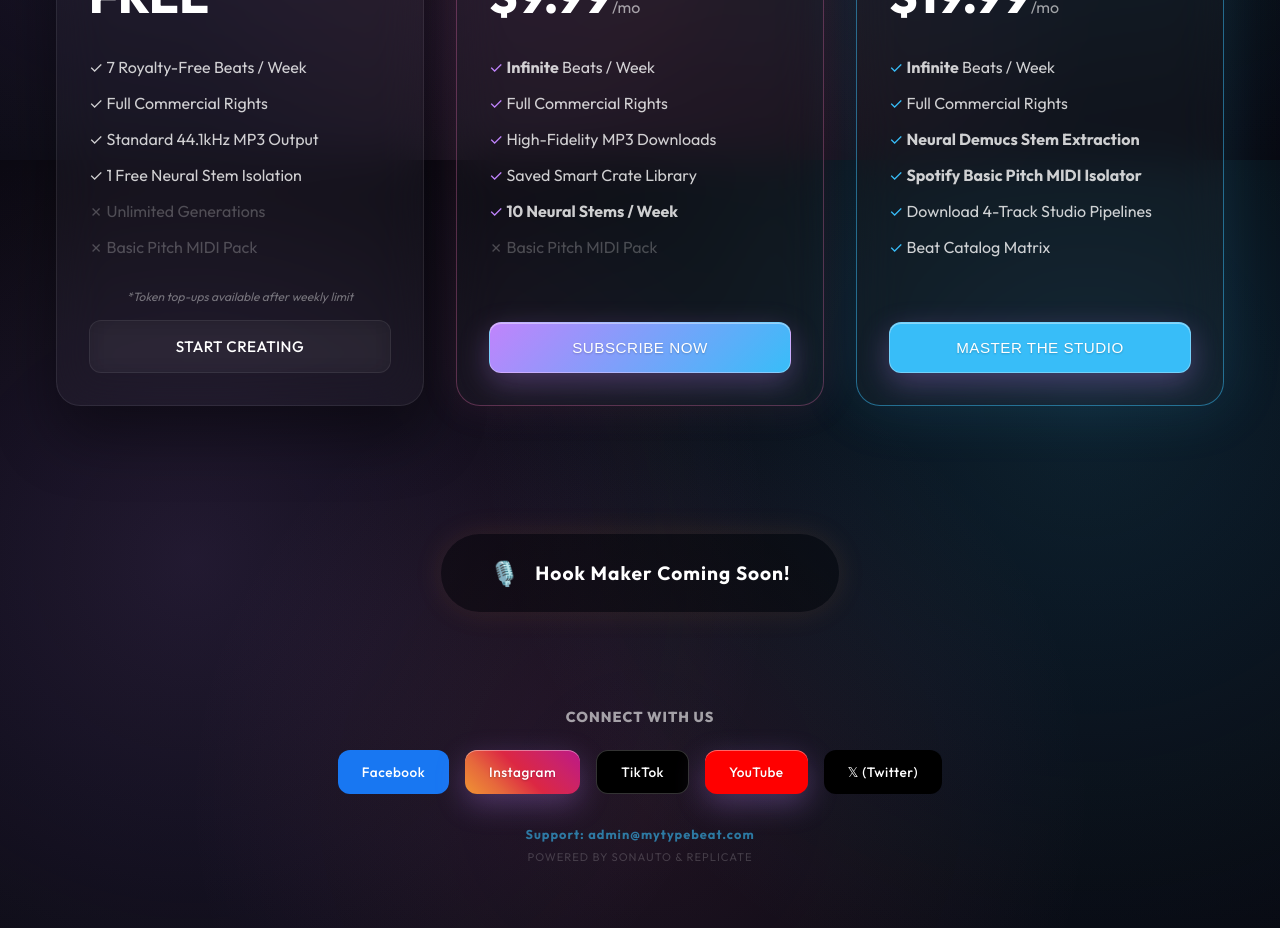
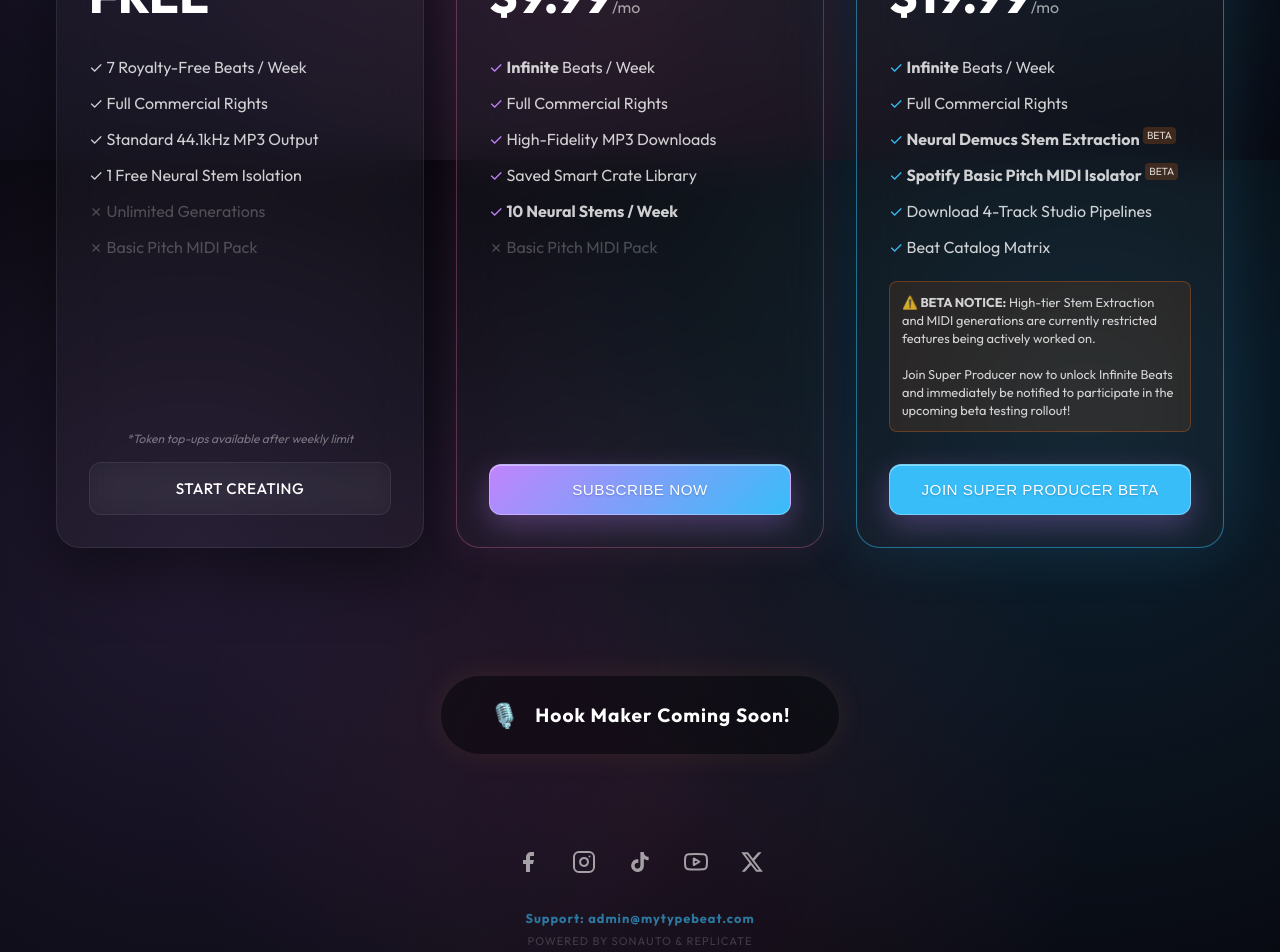
Before and after one commit to dispatchsound-aura/iPRODUCER, a Next.js app: page / in a window 1280 px wide. Shown: the part 1440-2392 px from the top of the page. Before the commit the page ends 2368 px from the top, so only its background shows below. Built offline with nearby package versions, Linux system fonts and the light colour scheme; no server answers; the database is empty.

Commit message:
Refine UI: Social SVGs, Beta Notices, and Loading Anim

```diff
--- a/app/page.tsx
+++ b/app/page.tsx
@@ -103,7 +103,7 @@ export default function Home() {
 
         {globalCount !== null && (
           <div style={{ marginTop: '1.5rem', display: 'inline-block', padding: '8px 16px', background: 'rgba(56, 189, 248, 0.1)', border: '1px solid rgba(56, 189, 248, 0.3)', borderRadius: '30px', color: 'var(--accent-blue)', fontSize: '0.9rem', fontWeight: 600, letterSpacing: '1px' }}>
-            JOIN 10,000+ PRODUCERS WHO HAVE COOKED {globalCount.toLocaleString()} BEATS
+            TOTAL BEATS GENERATED WORLDWIDE: {globalCount.toLocaleString()}
           </div>
         )}
       </section>
@@ -171,6 +171,21 @@ export default function Home() {
             </div>
 
             {/* Master Trigger */}
+            {loading && (
+               <div style={{ marginTop: '1rem', position: 'relative', width: '100%', height: '54px', background: 'rgba(255, 255, 255, 0.05)', borderRadius: '16px', overflow: 'hidden', border: '1px solid rgba(255, 255, 255, 0.1)' }}>
+                 <div style={{
+                    position: 'absolute', top: 0, left: 0, bottom: 0,
+                    width: '90%', background: 'linear-gradient(90deg, transparent, var(--accent-orange))',
+                    transition: 'width 60s cubic-bezier(0.1, 0.8, 0.2, 1)', opacity: 0.7
+                 }} />
+                 <div style={{ position: 'absolute', inset: 0, background: 'linear-gradient(90deg, transparent, rgba(255,255,255,0.2), transparent)', animation: 'shimmer 2s infinite', zIndex: 1 }} />
+                 <style>{`@keyframes shimmer { 0% { transform: translateX(-100%); } 100% { transform: translateX(100%); } }`}</style>
+                 <div style={{ position: 'absolute', inset: 0, display: 'flex', alignItems: 'center', justifyContent: 'center', fontSize: '1rem', fontWeight: 700, color: '#fff', zIndex: 2, letterSpacing: '2px', textTransform: 'uppercase', textShadow: '0 2px 4px rgba(0,0,0,0.8)' }}>
+                    Synthesizing Neural Sequences...
+                 </div>
+               </div>
+            )}
+
             <button
               className="button highlight"
               onClick={handleGenerate}
@@ -183,10 +198,10 @@ export default function Home() {
                 letterSpacing: '2px',
                 borderRadius: '16px',
                 marginTop: '1rem',
-                boxShadow: loading ? '0 0 30px rgba(244, 114, 182, 0.4)' : 'none'
+                display: loading ? 'none' : 'block'
               }}
             >
-              {loading ? 'RENDERING AUDIO...' : 'COOK UP'}
+              COOK UP
             </button>
 
             <div style={{ textAlign: 'center', color: 'var(--text-secondary)', fontSize: '0.85rem', marginTop: '0.5rem' }}>
@@ -296,13 +311,18 @@ export default function Home() {
               <ul style={{ listStyle: 'none', padding: 0, margin: 0, display: 'flex', flexDirection: 'column', gap: '1rem', color: 'rgba(255,255,255,0.8)' }}>
                  <li><span style={{ color: 'var(--accent-blue)' }}>✓</span> <b>Infinite</b> Beats / Week</li>
                  <li><span style={{ color: 'var(--accent-blue)' }}>✓</span> Full Commercial Rights</li>
-                 <li><span style={{ color: 'var(--accent-blue)' }}>✓</span> <b>Neural Demucs Stem Extraction</b></li>
-                 <li><span style={{ color: 'var(--accent-blue)' }}>✓</span> <b>Spotify Basic Pitch MIDI Isolator</b></li>
+                 <li><span style={{ color: 'var(--accent-blue)' }}>✓</span> <b>Neural Demucs Stem Extraction</b> <span style={{ color: 'var(--accent-orange)', fontSize: '0.65rem', verticalAlign: 'top', background: 'rgba(249, 115, 22, 0.2)', padding: '2px 4px', borderRadius: '4px' }}>BETA</span></li>
+                 <li><span style={{ color: 'var(--accent-blue)' }}>✓</span> <b>Spotify Basic Pitch MIDI Isolator</b> <span style={{ color: 'var(--accent-orange)', fontSize: '0.65rem', verticalAlign: 'top', background: 'rgba(249, 115, 22, 0.2)', padding: '2px 4px', borderRadius: '4px' }}>BETA</span></li>
                  <li><span style={{ color: 'var(--accent-blue)' }}>✓</span> Download 4-Track Studio Pipelines</li>
                  <li><span style={{ color: 'var(--accent-blue)' }}>✓</span> Beat Catalog Matrix</li>
               </ul>
+
+              <div style={{ marginTop: '1.5rem', padding: '0.75rem', background: 'rgba(249, 115, 22, 0.1)', border: '1px solid rgba(249, 115, 22, 0.3)', borderRadius: '8px', fontSize: '0.8rem', color: 'rgba(255,255,255,0.8)', lineHeight: '1.4' }}>
+                <strong style={{ color: 'var(--accent-orange)' }}>⚠️ BETA NOTICE:</strong> High-tier Stem Extraction and MIDI generations are currently restricted features being actively worked on.<br/><br/>Join Super Producer now to unlock Infinite Beats and immediately be notified to participate in the upcoming beta testing rollout!
+              </div>
+
               <div style={{ flexGrow: 1 }} />
-              <CheckoutButton priceId="price_1TGwhAPz1LkOQIGYHNcXRFFw" label="MASTER THE STUDIO" isHighlight={true} styleOverride={{ background: 'var(--accent-blue)' }} />
+              <CheckoutButton priceId="price_1TGwhAPz1LkOQIGYHNcXRFFw" label="JOIN SUPER PRODUCER BETA" isHighlight={true} styleOverride={{ background: 'var(--accent-blue)' }} />
            </div>
         </div>
       </section>
@@ -326,13 +346,22 @@ export default function Home() {
 
       {/* Social Network Links */}
       <section style={{ padding: '2rem 1rem 0', width: '100%', display: 'flex', flexDirection: 'column', alignItems: 'center' }}>
-         <h3 style={{ color: 'var(--text-secondary)', fontSize: '0.9rem', textTransform: 'uppercase', letterSpacing: '1px', marginBottom: '1.5rem', textAlign: 'center' }}>Connect With Us</h3>
-         <div style={{ display: 'flex', justifyContent: 'center', gap: '1rem', flexWrap: 'wrap', maxWidth: '800px' }}>
-            <a href="https://www.facebook.com/mytypebeat1/" target="_blank" rel="noopener noreferrer" className="button" style={{ background: '#1877F2', border: 'none', color: 'white', fontSize: '0.85rem' }}>Facebook</a>
-            <a href="https://www.instagram.com/mytypebeatapp" target="_blank" rel="noopener noreferrer" className="button highlight" style={{ background: 'linear-gradient(45deg, #f09433 0%, #e6683c 25%, #dc2743 50%, #cc2366 75%, #bc1888 100%)', border: 'none', color: 'white', fontSize: '0.85rem' }}>Instagram</a>
-            <a href="https://www.tiktok.com/@mytypebeat.com" target="_blank" rel="noopener noreferrer" className="button" style={{ background: '#000000', border: '1px solid rgba(255,255,255,0.2)', color: 'white', fontSize: '0.85rem' }}>TikTok</a>
-            <a href="https://www.youtube.com/@TYPEBEATSTUDIOS" target="_blank" rel="noopener noreferrer" className="button highlight" style={{ background: '#FF0000', border: 'none', color: 'white', fontSize: '0.85rem' }}>YouTube</a>
-            <a href="https://x.com/mytypebeat" target="_blank" rel="noopener noreferrer" className="button" style={{ background: '#000000', border: 'none', color: 'white', fontSize: '0.85rem' }}>𝕏 (Twitter)</a>
+         <div style={{ display: 'flex', justifyContent: 'center', gap: '2rem', flexWrap: 'wrap', maxWidth: '800px' }}>
+            <a href="https://www.facebook.com/mytypebeat1/" target="_blank" rel="noopener noreferrer" style={{ color: 'rgba(255,255,255,0.6)', textDecoration: 'none', transition: 'color 0.2s' }} onMouseOver={(e) => e.currentTarget.style.color = '#fff'} onMouseOut={(e) => e.currentTarget.style.color = 'rgba(255,255,255,0.6)'}>
+              <svg width="24" height="24" viewBox="0 0 24 24" fill="currentColor"><path d="M18 2h-3a5 5 0 0 0-5 5v3H7v4h3v8h4v-8h3l1-4h-4V7a1 1 0 0 1 1-1h3z"></path></svg>
+            </a>
+            <a href="https://www.instagram.com/mytypebeatapp" target="_blank" rel="noopener noreferrer" style={{ color: 'rgba(255,255,255,0.6)', textDecoration: 'none', transition: 'color 0.2s' }} onMouseOver={(e) => e.currentTarget.style.color = '#fff'} onMouseOut={(e) => e.currentTarget.style.color = 'rgba(255,255,255,0.6)'}>
+               <svg width="24" height="24" viewBox="0 0 24 24" fill="none" stroke="currentColor" strokeWidth="2" strokeLinecap="round" strokeLinejoin="round"><rect x="2" y="2" width="20" height="20" rx="5" ry="5"></rect><path d="M16 11.37A4 4 0 1 1 12.63 8 4 4 0 0 1 16 11.37z"></path><line x1="17.5" y1="6.5" x2="17.51" y2="6.5"></line></svg>
+            </a>
+            <a href="https://www.tiktok.com/@mytypebeat.com" target="_blank" rel="noopener noreferrer" style={{ color: 'rgba(255,255,255,0.6)', textDecoration: 'none', transition: 'color 0.2s' }} onMouseOver={(e) => e.currentTarget.style.color = '#fff'} onMouseOut={(e) => e.currentTarget.style.color = 'rgba(255,255,255,0.6)'}>
+               <svg width="24" height="24" viewBox="0 0 24 24" fill="currentColor"><path d="M19.59 6.69a4.83 4.83 0 0 1-3.77-4.25V2h-3.45v13.67a2.89 2.89 0 0 1-5.2 1.74 2.89 2.89 0 0 1 2.31-4.64 2.93 2.93 0 0 1 .88.13V9.4a6.84 6.84 0 0 0-1-.05A6.33 6.33 0 0 0 5 20.1a6.34 6.34 0 0 0 10.86-4.43v-7a8.16 8.16 0 0 0 4.77 1.52v-3.4a4.85 4.85 0 0 1-1-.1z"></path></svg>
+            </a>
+            <a href="https://www.youtube.com/@TYPEBEATSTUDIOS" target="_blank" rel="noopener noreferrer" style={{ color: 'rgba(255,255,255,0.6)', textDecoration: 'none', transition: 'color 0.2s' }} onMouseOver={(e) => e.currentTarget.style.color = '#fff'} onMouseOut={(e) => e.currentTarget.style.color = 'rgba(255,255,255,0.6)'}>
+               <svg width="24" height="24" viewBox="0 0 24 24" fill="none" stroke="currentColor" strokeWidth="2" strokeLinecap="round" strokeLinejoin="round"><path d="M22.54 6.42a2.78 2.78 0 0 0-1.94-2C18.88 4 12 4 12 4s-6.88 0-8.6.46a2.78 2.78 0 0 0-1.94 2A29 29 0 0 0 1 11.75a29 29 0 0 0 .46 5.33 2.78 2.78 0 0 0 1.94 2c1.72.46 8.6.46 8.6.46s6.88 0 8.6-.46a2.78 2.78 0 0 0 1.94-2 29 29 0 0 0 .46-5.33 29 29 0 0 0-.46-5.33z"></path><polygon points="9.75 15.02 15.5 11.75 9.75 8.48 9.75 15.02"></polygon></svg>
+            </a>
+            <a href="https://x.com/mytypebeat" target="_blank" rel="noopener noreferrer" style={{ color: 'rgba(255,255,255,0.6)', textDecoration: 'none', transition: 'color 0.2s' }} onMouseOver={(e) => e.currentTarget.style.color = '#fff'} onMouseOut={(e) => e.currentTarget.style.color = 'rgba(255,255,255,0.6)'}>
+               <svg width="24" height="24" viewBox="0 0 24 24" fill="currentColor"><path d="M18.244 2.25h3.308l-7.227 8.26 8.502 11.24H16.17l-5.214-6.817L4.99 21.75H1.68l7.73-8.835L1.254 2.25H8.08l4.713 6.231zm-1.161 17.52h1.833L7.084 4.126H5.117z"></path></svg>
+            </a>
          </div>
       </section>
 
```
Also changed, not shown: app/profile/page.tsx (+16 -6 lines).
